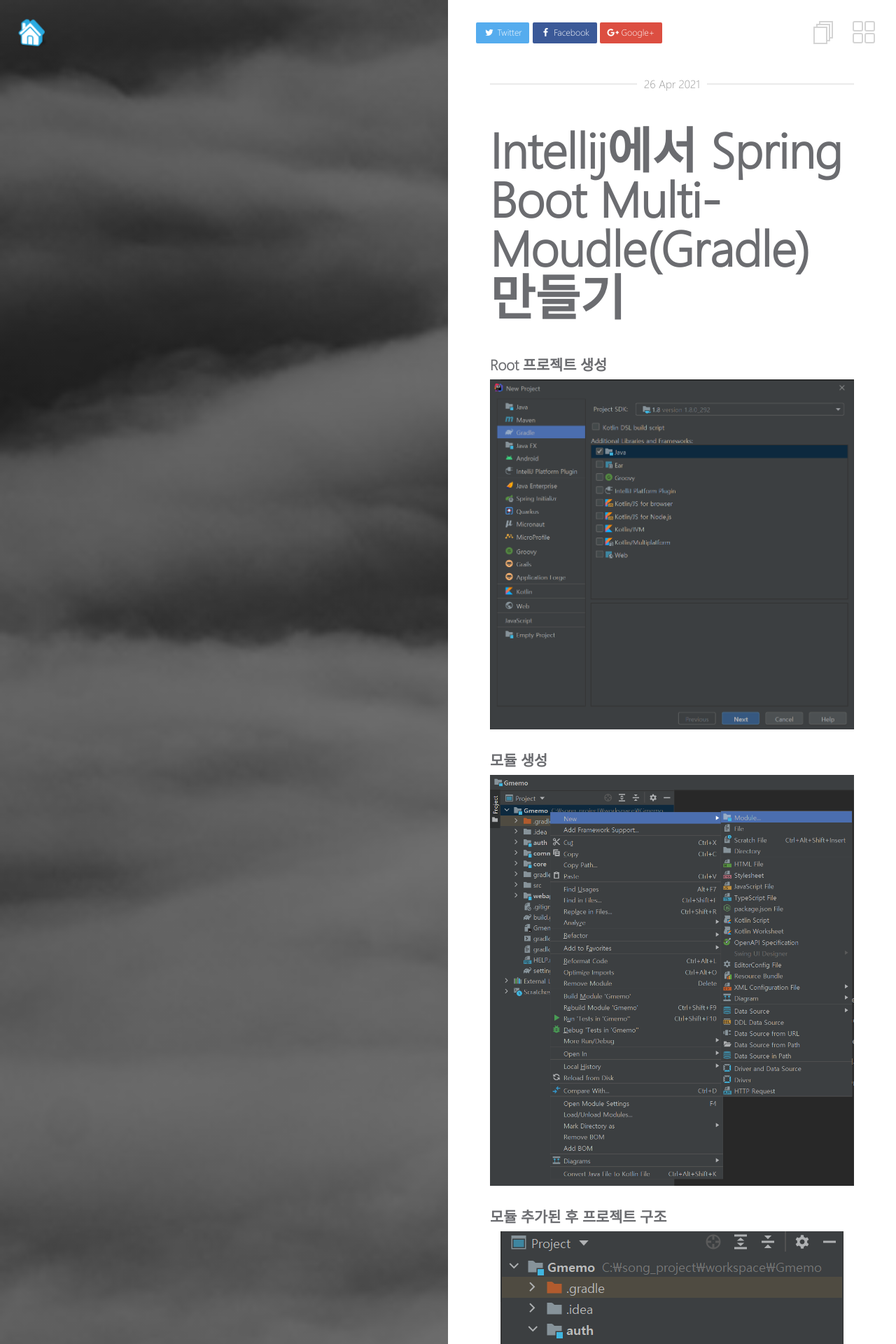
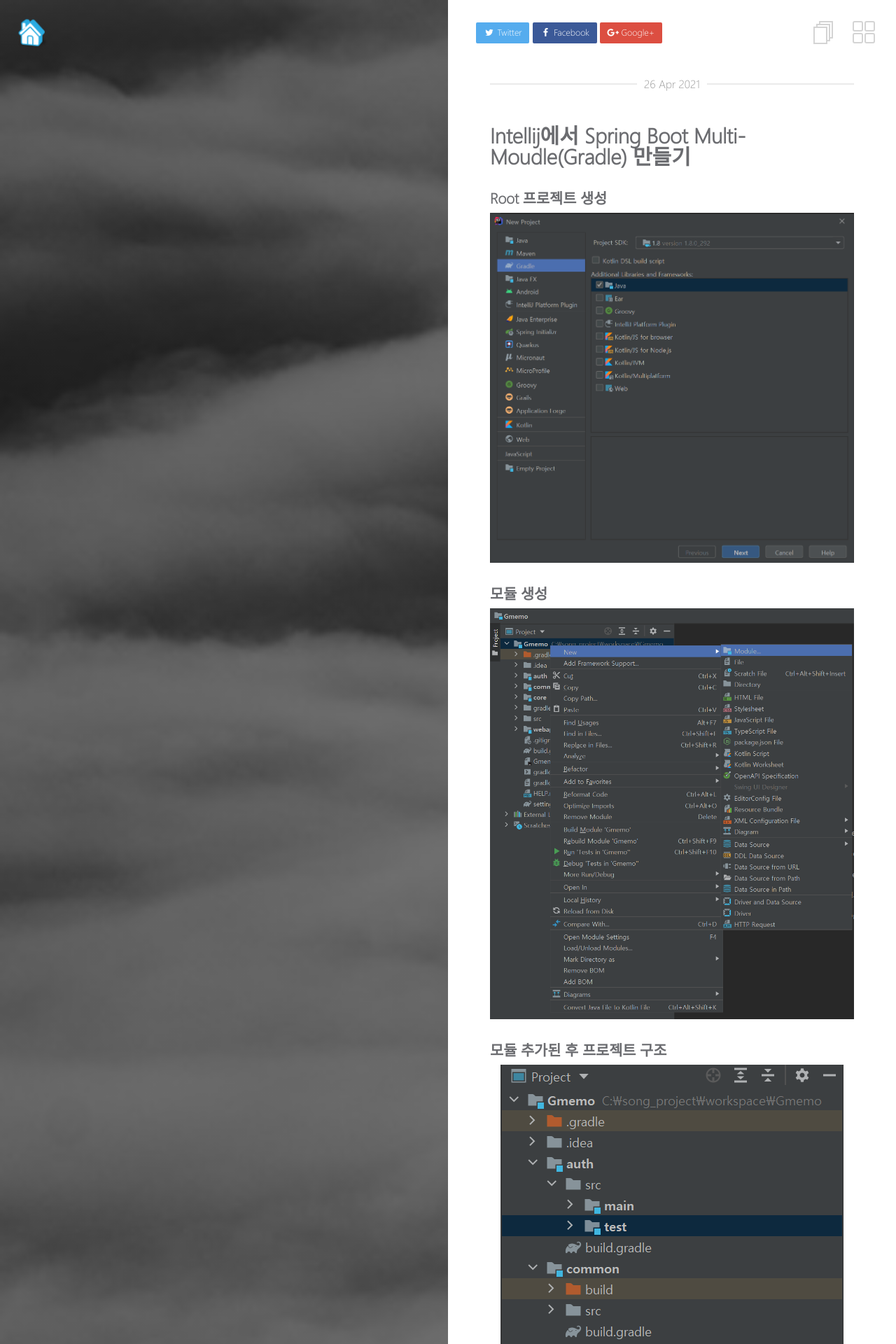
Before and after one commit to songchimin/songchimin, a Jekyll site: the page built from _posts/2021-04-26-Multi_Module.md, in a window 1280 px wide. Shown: the top 1920 px of the page at 70% size. Built offline with Jekyll 4.4.1, drawn with Linux system fonts in a browser that asks for light colours; some of the changed text lies outside the part shown.

```diff
--- a/_posts/2021-04-26-Multi_Module.md
+++ b/_posts/2021-04-26-Multi_Module.md
@@ -10,7 +10,7 @@ tags:
   - Gradle
 ---
 
-# Intellij에서 Spring Boot Multi-Moudle(Gradle) 만들기
+## Intellij에서 Spring Boot Multi-Moudle(Gradle) 만들기
 
 ### Root 프로젝트 생성
 <a href="{{ site.url }}/images/multi_module1.png"><img src="{{ site.url }}/images/multi_module1.png" alt="hashmap"></a>
```
